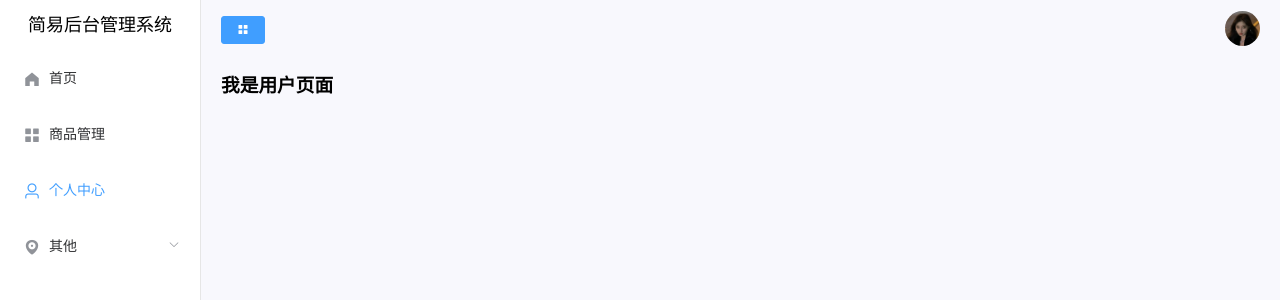
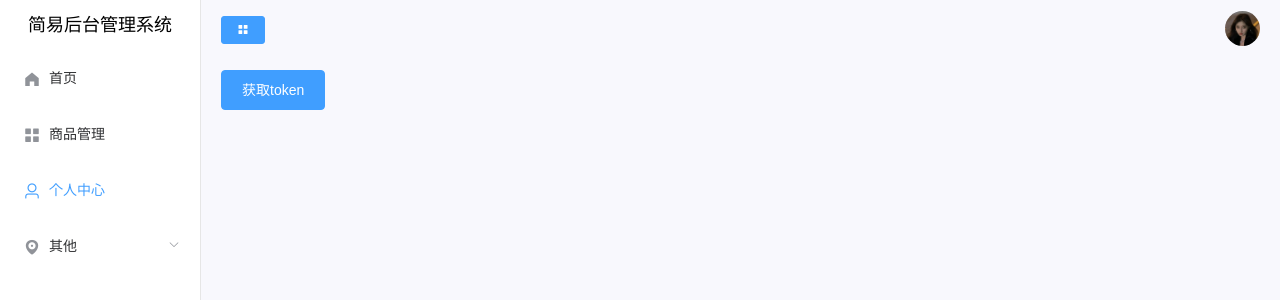
Before and after one commit to QingYiShiDeCha/vue-myapp, a Vue app: page /#/user in a window 1280 px wide. Shown: the top 300 px of the page. Built offline with nearby package versions, Linux system fonts and the light colour scheme.

Commit message:
vuex设置默认账号

```diff
--- a/src/store/index.js
+++ b/src/store/index.js
@@ -8,7 +8,18 @@ Vue.use(Vuex)
 
 const store = new Vuex.Store({
   state: {
-    userInfo: []
+    userInfo: [
+      {
+        username: 'admin',
+        password: 'admin',
+        checkPass: 'admin',
+        name: '清茶',
+        sex: '1',
+        phone: '13888888888',
+        email: 'qingcha@qq.com',
+        addr: '北京海定区'
+      }
+    ]
   },
   mutations: {
     /**
--- a/src/views/Login.vue
+++ b/src/views/Login.vue
@@ -63,13 +63,7 @@ export default {
             this.$router.push("/home");
           } else if (user && this.form.password !== user.password) {
             this.$message.error("密码错误，请检查密码");
-          } else if (
-            this.form.username === "admin" &&
-            this.form.password === "admin"
-          ) {
-            this.$message.success("登录成功");
-            this.$router.push("/home");
-          } else if (user === undefined) {
+          }  else if (user === undefined) {
             this.$message.error("用户不存在");
           } else {
             this.$message.error("用户名或密码错误");
--- a/src/views/User.vue
+++ b/src/views/User.vue
@@ -1,3 +1,37 @@
 <template>
-  <h1>我是用户页面</h1>
+  <div>
+    <el-button type="primary" @click="getToken">获取token</el-button>
+    {{ uuid }}
+  </div>
 </template>
+
+<script>
+
+export default {
+  data() {
+    return {
+      uuid: "",
+    };
+  },
+  methods: {
+    getRandomToken() {
+      let d = new Date().getTime();
+      let uuid = "xxxxxxxx-xxxx-4xxx-yxxx-xxxxxxxxxxxx".replace(
+        /[xy]/g,
+        function (c) {
+          let r = (d + Math.random() * 16) % 16 | 0;
+          d = Math.floor(d / 16);
+          return (c == "x" ? r : (r & 0x3) | 0x8).toString(16);
+        }
+      );
+      return uuid;
+    },
+    getToken() {
+      this.uuid = this.getRandomToken();
+    },
+  },
+};
+</script>
+
+<style lang="less" scoped>
+</style>
```
Also changed, not shown: src/views/test.js (deleted, +0 -14 lines).
